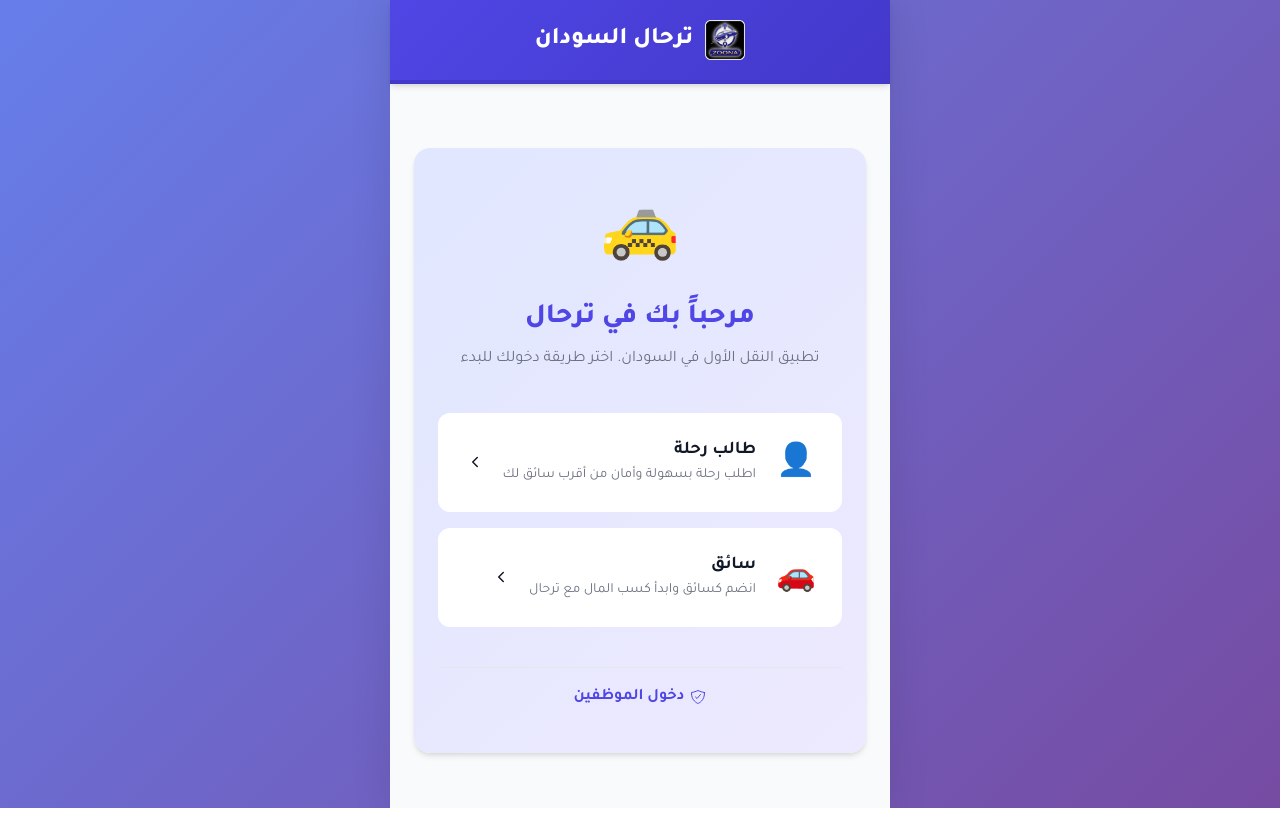
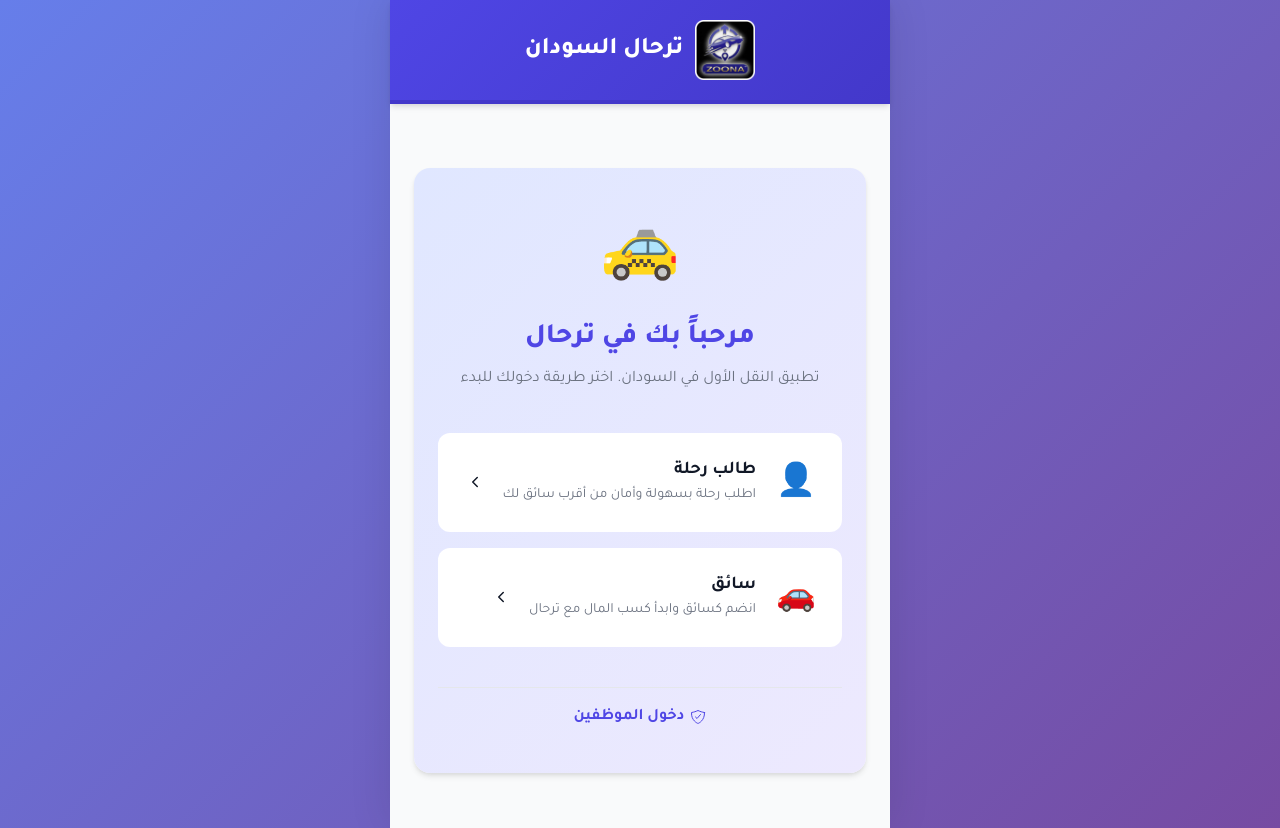
Before and after one commit to sif0918183-design/zoona-go, a plain HTML site: page index.html in a window 1280 px wide. Drawn offline with nearby package versions, Linux system fonts and the light colour scheme.

Commit message:
Update index.html

```diff
--- a/index.html
+++ b/index.html
@@ -750,8 +750,8 @@
 }
 
 .logo-img {
-    width: 40px;
-    height: 40px;
+    width: 60px;
+    height: 60px;
     object-fit: contain;
 }
     </style>
```
